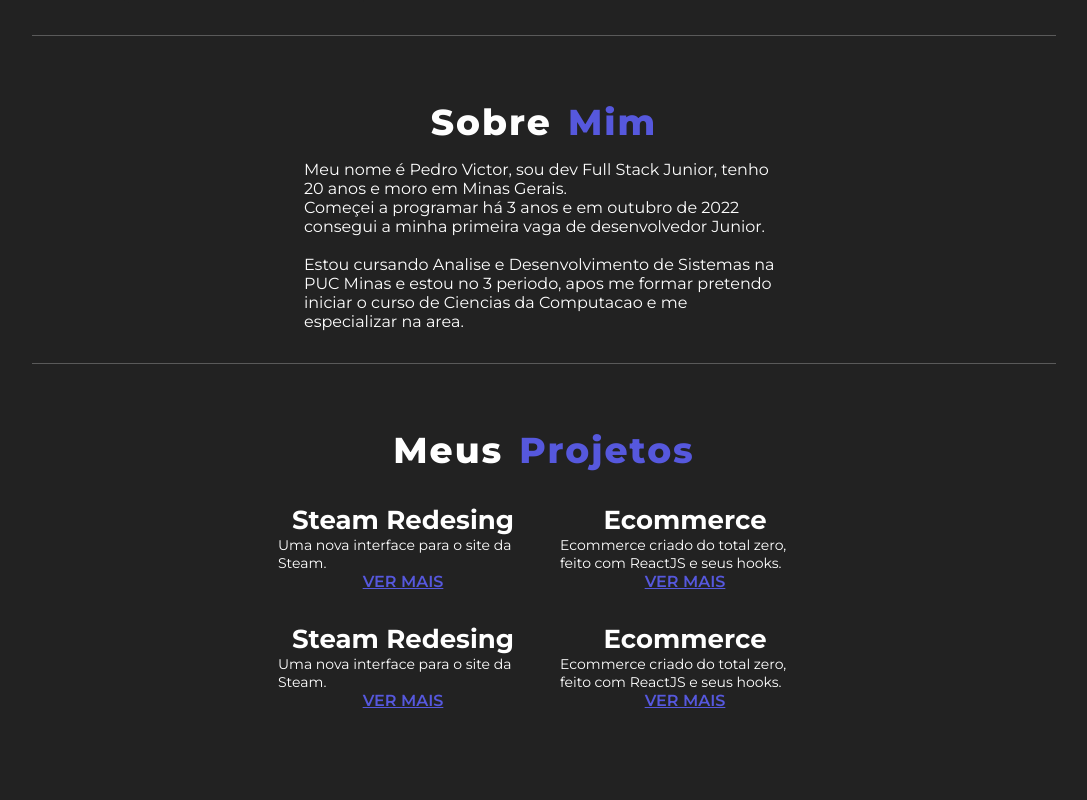
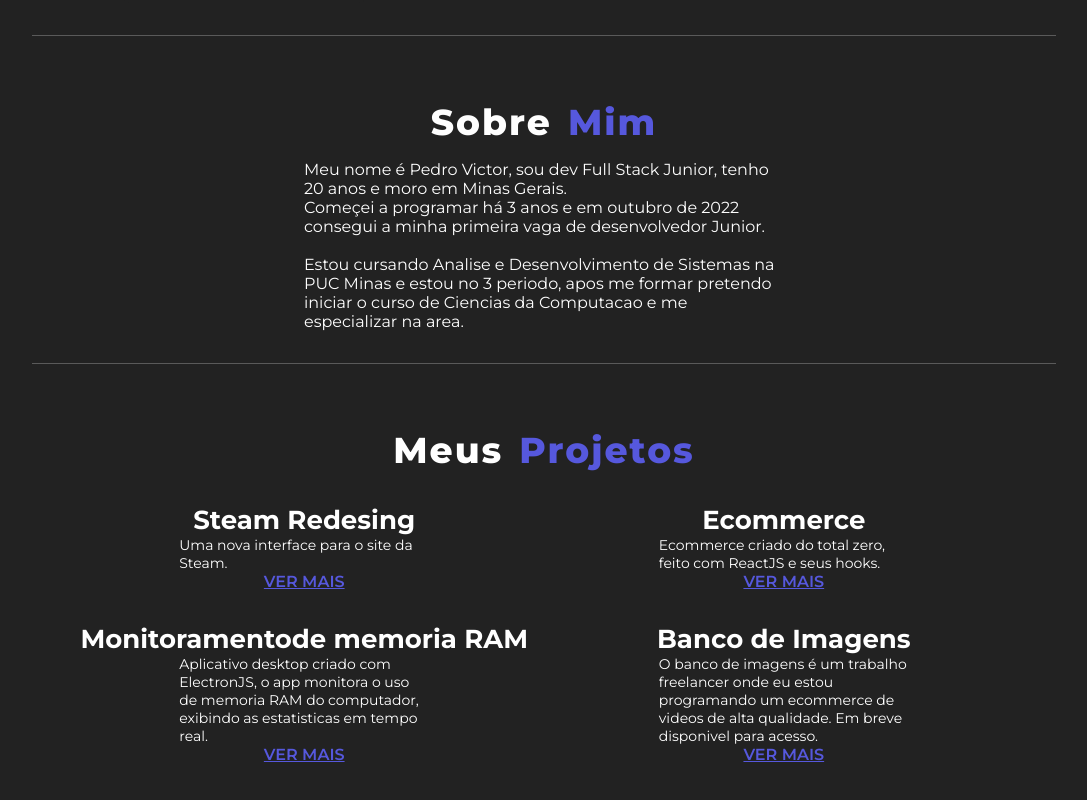
Before and after one commit to PedroVictor022/new-portifolio, a React (Vite) app: page / in a window 1280 px wide. Shown: the part 613-1413 px from the top of the page, without its empty margins (96-1183 px from the left). Before the commit the page ends 1387 px from the top, so only its background shows below. Built offline with nearby package versions, Linux system fonts and the light colour scheme.

Commit message:
refactor projects session

```diff
--- a/src/components/Title/miniTitle.tsx
+++ b/src/components/Title/miniTitle.tsx
@@ -34,7 +34,7 @@ const MiniTitleComp = styled.div`
   }
   font-size: 26px;
 
-  @media (max-width: 786px) {
+  @media (max-width: 700px) {
     font-size: 20px;
   }
 `;
--- a/src/components/Title/principalTitle.tsx
+++ b/src/components/Title/principalTitle.tsx
@@ -33,7 +33,7 @@ export const TitleComp = styled.div`
   }
   font-size: 36px;
 
-  @media (max-width:786px) {
+  @media (max-width:700px) {
     font-size: 32px;
   }
 `;
--- a/src/components/about/index.tsx
+++ b/src/components/about/index.tsx
@@ -40,5 +40,8 @@ const AboutComponent = styled.div`
   div {
     max-width:480px;
     color: #fefefe;
+    @media (max-width:700px) {
+      max-width: 380px;
+    }
   }
 `;
--- a/src/components/projects/index.tsx
+++ b/src/components/projects/index.tsx
@@ -26,15 +26,16 @@ export default function MyProjects() {
           />
 
           <ProjectsItem
-            title="Steam Redesing"
-            description="Uma nova interface para o site da Steam."
+            title="Monitoramento"
+            title2="de memoria RAM"
+            description="Aplicativo desktop criado com ElectronJS, o app monitora o uso de memoria RAM do computador, exibindo as estatisticas em tempo real."
             link="https://steam-new-desing.vercel.app/"
           />
 
           <ProjectsItem
-            title="Ecommerce"
-            description="Ecommerce criado do total zero, feito com ReactJS e seus hooks."
-            link="https://ecommercegeek.vercel.app/"
+            title="Banco de Imagens"
+            description="O banco de imagens é um trabalho freelancer onde eu estou programando um ecommerce de videos de alta qualidade. Em breve disponivel para acesso."
+            link="*"
           />
         </div>
       </ContainerProjects>
@@ -55,6 +56,9 @@ const ContainerProjects = styled.div`
     display: grid;
     grid-template-columns: 2fr 2fr;
     gap: 2rem;
+    @media (max-width:700px) {
+      grid-template-columns: 2fr;
+    }
   }
 
 `;
--- a/src/components/projects/projectItem.tsx
+++ b/src/components/projects/projectItem.tsx
@@ -2,18 +2,23 @@ import styled from "styled-components";
 
 interface IProjectItem {
   title: string;
+  title2?: string;
   description: string;
   link: string;
 }
 
 export default function ProjectsItem({
   title,
+  title2,
   description,
   link,
 }: IProjectItem) {
   return (
     <Container>
-      <p className="title">{title}</p>
+      <div className="title">
+        <span>{title}</span>
+        <span>{title2}</span>
+      </div>
       <div className="text">
         <p className="description">{description}</p>
       </div>
@@ -27,15 +32,20 @@ const Container = styled.div`
   flex-direction: column;
   align-items: center;
 
-
   .title {
     font-size: 26px;
     font-weight: 700;
     color: white;
+    display: flex;
+    align-items: center;
+    justify-content: center;
+
+    flex-wrap: wrap;
   }
 
   .text {
     width: 250px;
+
   }
 
   .description {
@@ -46,5 +56,8 @@ const Container = styled.div`
     text-decoration: underline;
     font-weight: 600;
     color: var(--primary-color);
+    @media (max-width: 700px) {
+      margin-top: 1rem;
+    }
   }
 `;
```
